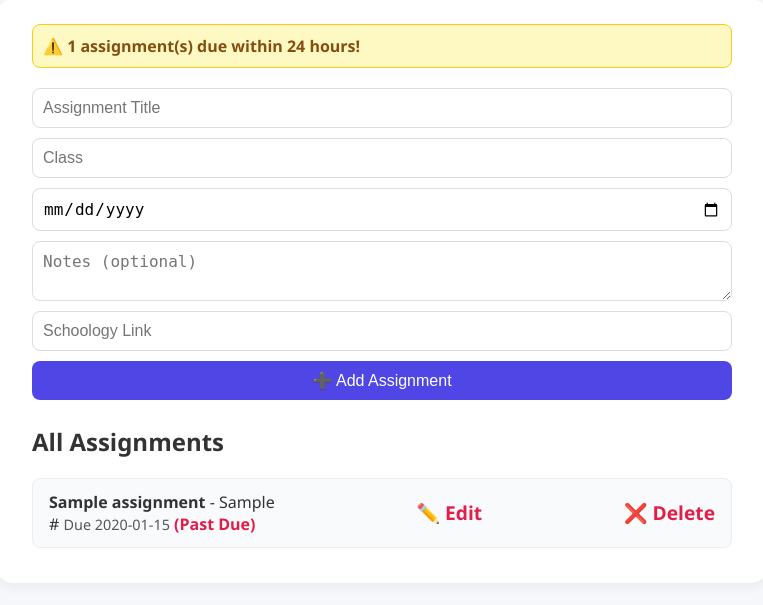
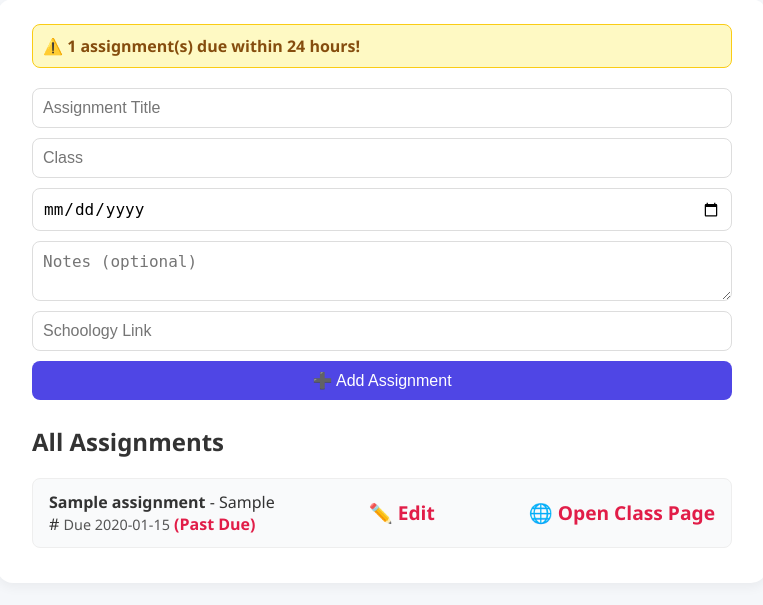
Before and after one commit to DevSpectra-bit/assignment, a Flask app: page / in a window 1280 px wide. Shown: the part 110-715 px from the top of the page, without its empty margins (258-1021 px from the left). Run offline with Flask 3, Linux system fonts and the light colour scheme; tables that the repository leaves empty hold one stand-in row (values such as "Sample post").

Commit message:
Update index.html

```diff
--- a/templates/index.html
+++ b/templates/index.html
@@ -146,7 +146,7 @@
             {% endif %}
           </div>
           <a href="/edit/{{ a.id }}">✏️ Edit</a>
-          <a href="/delete/{{ a.id }}">❌ Delete</a>
+          <a href="/redirect/{{ a.id }}" target="_blank">🌐 Open Class Page</a>
         </li>
       {% endfor %}
     </ul>
```
